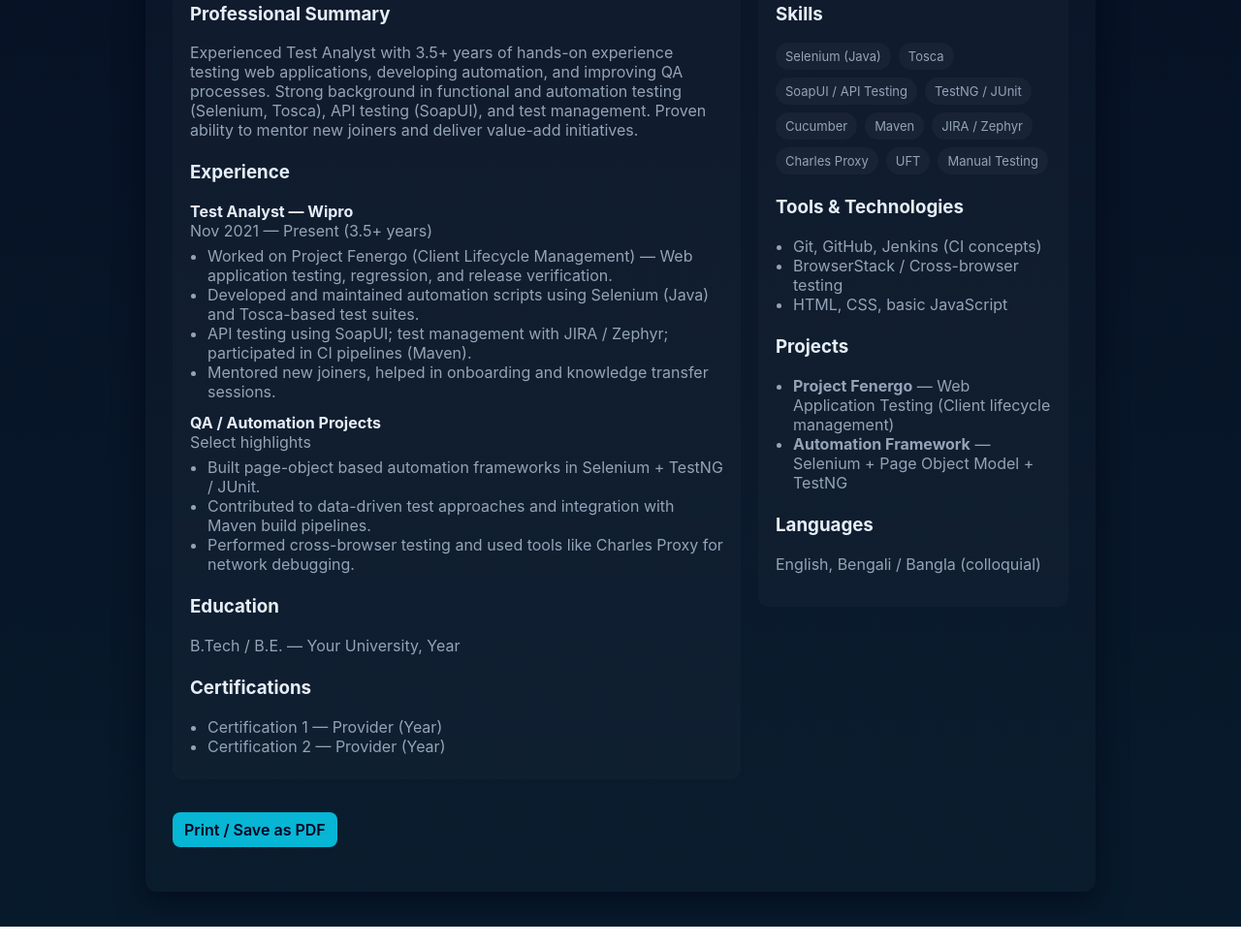
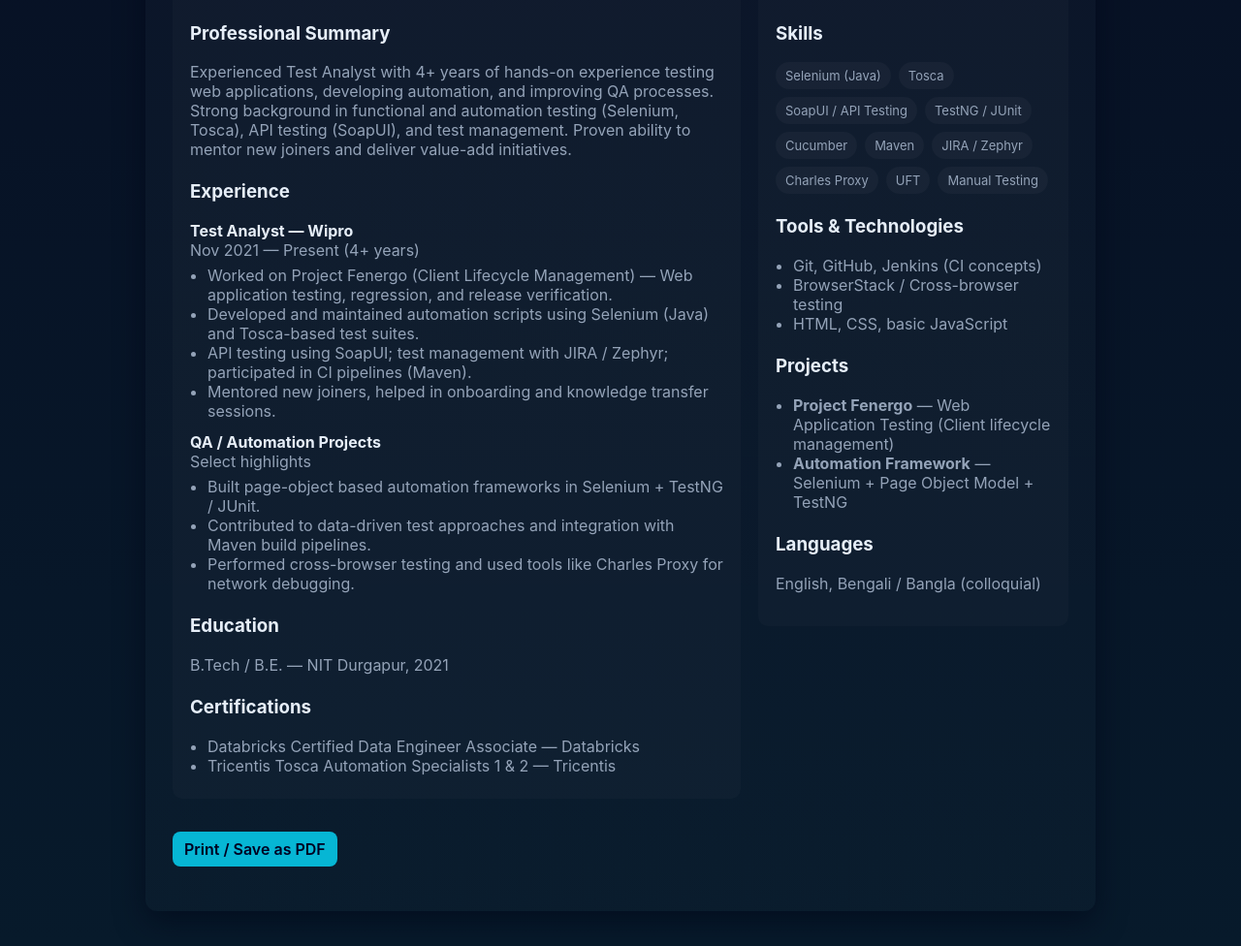
Before and after one commit to souravdas30/souravdas30.github.io, a plain HTML site: page index.html in a window 1280 px wide. Shown: the part 226-1202 px from the top of the page at 97% size. Drawn offline with Linux system fonts and the light colour scheme.

Commit message:
Update index.html
changing html file

```diff
--- a/index.html
+++ b/index.html
@@ -35,7 +35,7 @@
       <div class="avatar">SD</div>
       <div>
         <h1>Sourav Das</h1>
-        <div class="title">Test Analyst / Quality Assurance Engineer</div>
+        <div class="title">Test Analyst/ Quality Assurance Engineer</div>
         <div class="muted" style="margin-top:6px">4+ years experience · Kolkata, India</div>
       </div>
 
@@ -50,14 +50,14 @@
       <div>
         <div class="card">
           <h3>Professional Summary</h3>
-          <p class="muted">Experienced Test Analyst with 3.5+ years of hands-on experience testing web applications, developing automation, and improving QA processes. Strong background in functional and automation testing (Selenium, Tosca), API testing (SoapUI), and test management. Proven ability to mentor new joiners and deliver value-add initiatives.</p>
+          <p class="muted">Experienced Test Analyst with 4+ years of hands-on experience testing web applications, developing automation, and improving QA processes. Strong background in functional and automation testing (Selenium, Tosca), API testing (SoapUI), and test management. Proven ability to mentor new joiners and deliver value-add initiatives.</p>
 
           <div class="section">
             <h3>Experience</h3>
 
             <div class="job">
               <h4>Test Analyst — Wipro</h4>
-              <div class="muted">Nov 2021 — Present (3.5+ years)</div>
+              <div class="muted">Nov 2021 — Present (4+ years)</div>
               <ul class="muted">
                 <li>Worked on Project Fenergo (Client Lifecycle Management) — Web application testing, regression, and release verification.</li>
                 <li>Developed and maintained automation scripts using Selenium (Java) and Tosca-based test suites.</li>
@@ -79,14 +79,14 @@
 
           <div class="section">
             <h3>Education</h3>
-            <p class="muted">B.Tech / B.E. — Your University, Year</p>
+            <p class="muted">B.Tech / B.E. — NIT Durgapur, 2021</p>
           </div>
 
           <div class="section">
             <h3>Certifications</h3>
             <ul class="muted">
-              <li>Certification 1 — Provider (Year)</li>
-              <li>Certification 2 — Provider (Year)</li>
+              <li>Databricks Certified Data Engineer Associate — Databricks</li>
+              <li>Tricentis Tosca Automation Specialists 1 & 2 — Tricentis</li>
             </ul>
           </div>
 
```
